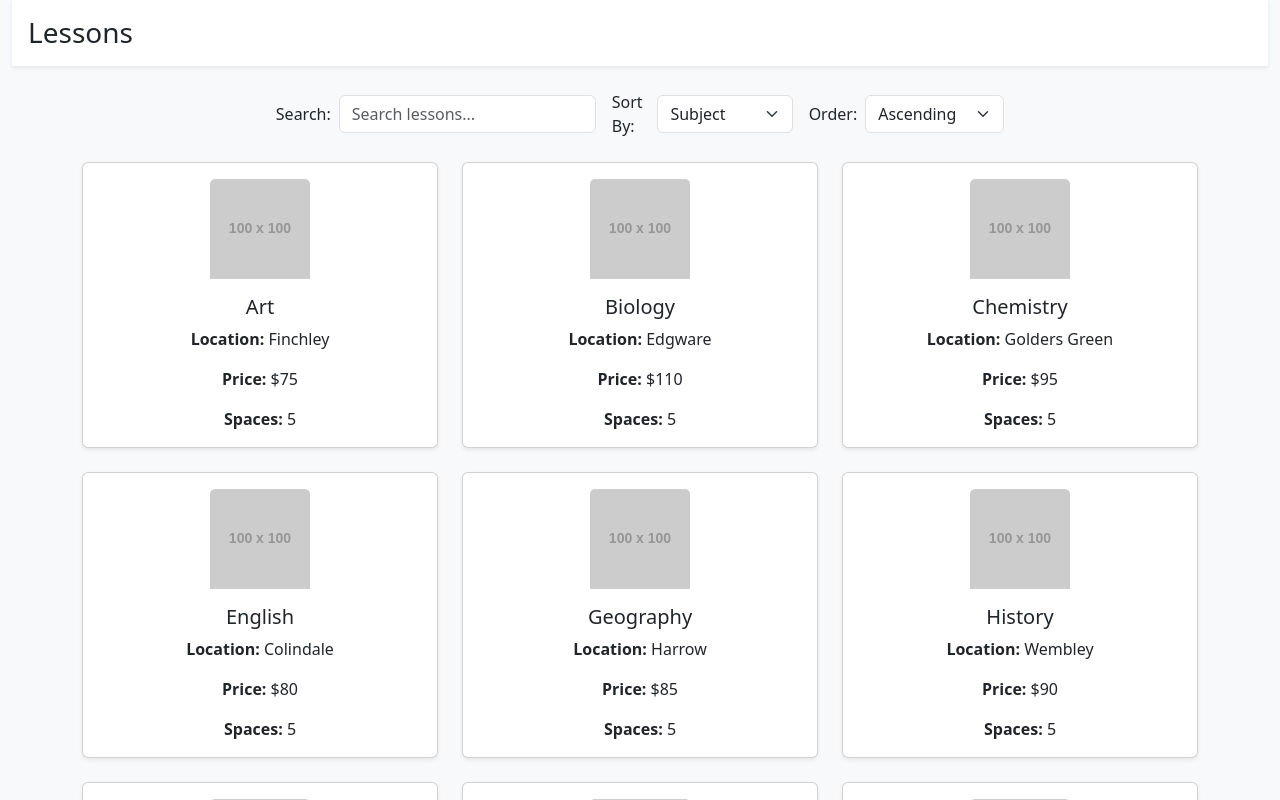
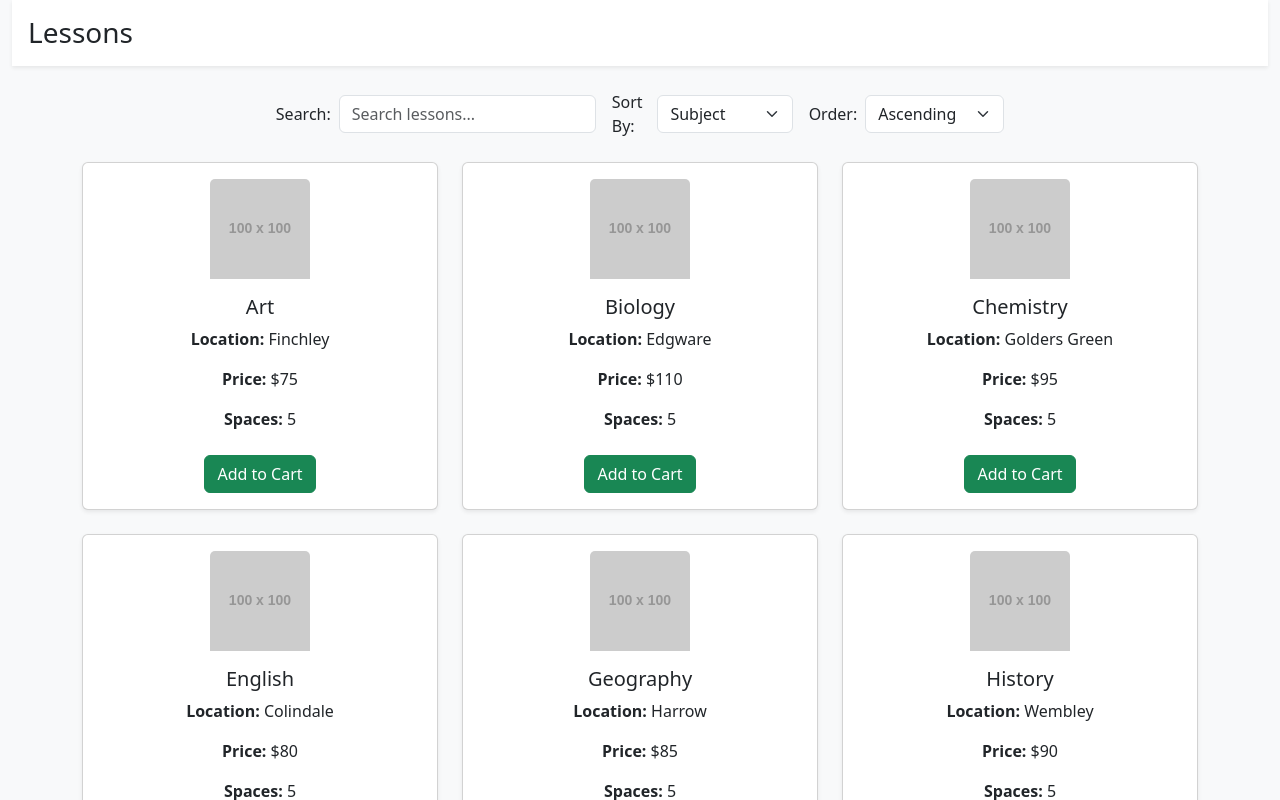
Before and after one commit to Tamjid-Karim05/vue-lessons, a Vue app: page / in a window 1280 px wide. Shown: the top 800 px of the page. Built offline with nearby package versions, Linux system fonts and the light colour scheme.

Commit message:
Implement add to cart. Adds lessons to cart and decreases lesson space.

```diff
--- a/src/components/Lessons.vue
+++ b/src/components/Lessons.vue
@@ -1,11 +1,15 @@
 <script setup>
 import { ref, computed } from 'vue';
+
 const props = defineProps({
   lessons: Array,
 });
+const emit = defineEmits(['addToCart']);
+
 const sortAttribute = ref('topic');
 const sortOrder = ref('ascending');
 const searchQuery = ref('');
+
 const filteredLessons = computed(() => {
   if (!searchQuery.value) {
     return props.lessons;
@@ -18,6 +22,7 @@ const filteredLessons = computed(() => {
     lesson.space.toString().includes(query)
   );
 });
+
 const sortedLessons = computed(() => {
   const sorted = [...filteredLessons.value];
   sorted.sort((a, b) => {
@@ -35,6 +40,7 @@ const sortedLessons = computed(() => {
   return sorted;
 });
 </script>
+
 <template>
   <div class="d-flex justify-content-center align-items-center gap-3 mb-4">
     <div class="d-flex align-items-center">
@@ -67,6 +73,7 @@ const sortedLessons = computed(() => {
           <p class="card-text"><strong>Location:</strong> {{ lesson.location }}</p>
           <p class="card-text"><strong>Price:</strong> ${{ lesson.price }}</p>
           <p class="card-text"><strong>Spaces:</strong> {{ lesson.space }}</p>
+          <button class="btn btn-success mt-2" @click="$emit('addToCart', lesson)" :disabled="lesson.space === 0">Add to Cart</button>
         </div>
       </div>
     </div>
```
